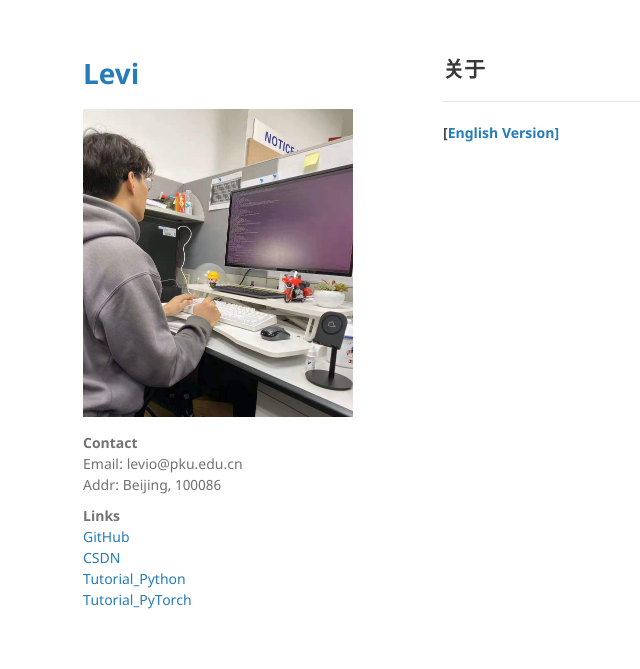
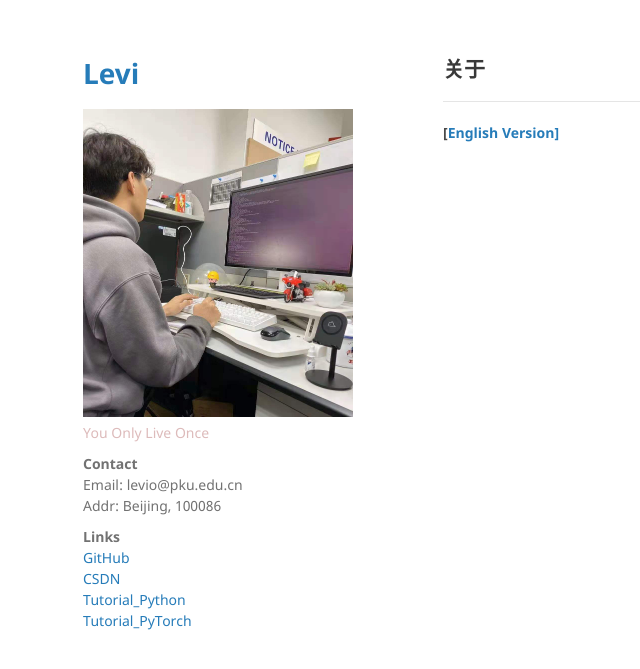
Before and after one commit to leviome/leviome.github.io, a Jekyll site: the page built from index_cn.md, in a window 1280 px wide. Shown: the top 669 px of the page, without its empty margins (127-767 px from the left). Built offline with Jekyll 4.4.1, drawn with Linux system fonts in a browser that asks for light colours; our own code applies the rules of GitHub Pages for plain Markdown files.

Commit message:
modify info

```diff
--- a/_layouts/default.html
+++ b/_layouts/default.html
@@ -20,7 +20,7 @@
           <img src="{{site.logo | relative_url}}" alt="Logo" />
         {% endif %}
 
-        <p>{{ <font color=gray size=72>site.description</font> | default: site.github.project_tagline }}</p>
+        <p style="color:#DBB">{{ site.description | default: site.github.project_tagline }}</p>
 		<div><b>Contact</b>
 		<div>Email: levio@pku.edu.cn</div>
 		<div>Addr: Beijing, 100086</div>
```
